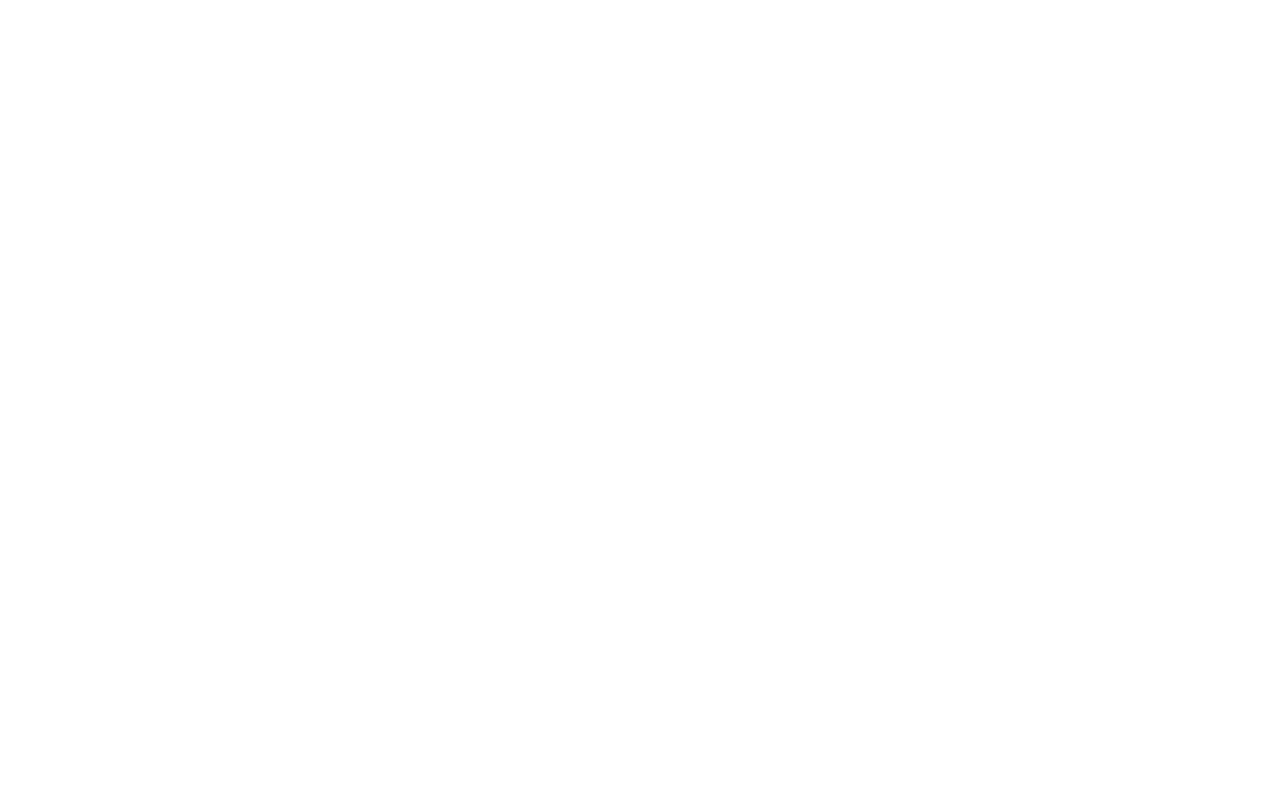
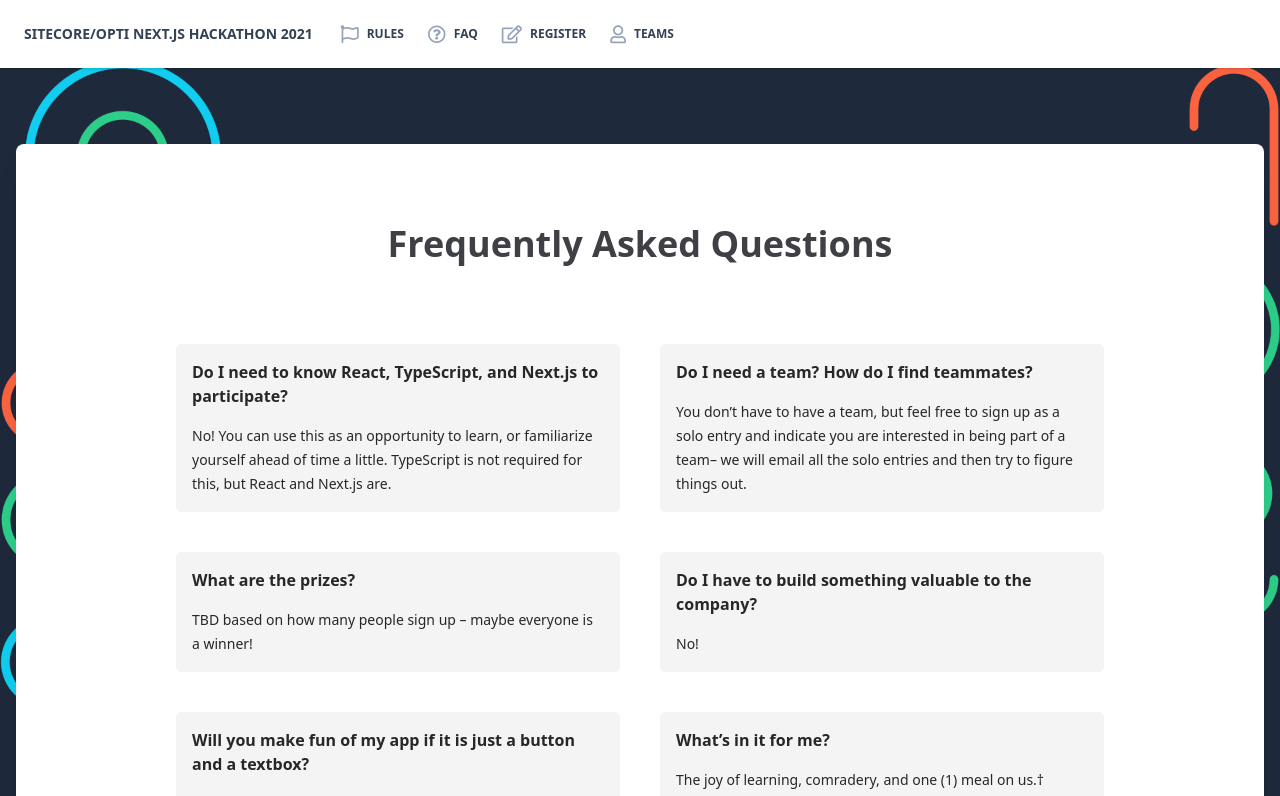
Before and after one commit to rsealperficient/hackathon-site, a Next.js app: page /faq in a window 1280 px wide. Before the commit this address had no page. Shown: the top 796 px of the page. Built offline with nearby package versions, Linux system fonts and the light colour scheme.

Commit message:
Add rules and faq

```diff
--- a/components/Boxever/Boxever.tsx
+++ b/components/Boxever/Boxever.tsx
@@ -15,7 +15,8 @@ export default function Boxever(props: boxeverProps) {
             target: '${props.apiTargetEndPoint}',
             cookie_domain: '${props.cookieDomain}',
             api_token: 'uz9h803ertuvxcb9jh2cu05t87at85nl',
-            web_flow_target: 'https://d35vb5cccm4xzp.cloudfront.net'
+            web_flow_target: 'https://d35vb5cccm4xzp.cloudfront.net',
+            pointOfSale: 'tworichardsmusicstore'
         };
         (function() {
             var s = document.createElement('script'); s.type = 'text/javascript'; s.async = true;
--- a/components/Boxever/BoxeverEngine.js
+++ b/components/Boxever/BoxeverEngine.js
@@ -7,6 +7,24 @@ export function createViewEvent(page) {
 export function identifyUser(page, email, firstname, lastname) {
   console.log(` -> Boxever.idenfityUser(${page})`);
   sendEvent(page, 'IDENTITY', email, firstname, lastname);
+}
+
+export function runPersonalization() {
+  var callFlowsContext = {
+    context: {
+      "channel": "WEB",   // update before using. e.g. “WEB”
+      "language": "EN",   // update before using. e.g. “en”
+      "currencyCode": "EUR",  // update before using. e.g. “EUR”
+      "pointOfSale": Boxever.pointOfSale, // or value from your data layer
+      "browserId": Boxever.getID(),
+      "clientKey": _boxever_settings.client_key,
+      "friendlyId": "rsexperience"
+    }
+  };
+
+  Boxever.callFlows(callFlowsContext, function(response) {
+    // use the response object
+  }, 'json');
 }
 
 export function createAddEvent(page, product) {
--- a/components/Navigation/IndexNavbar.tsx
+++ b/components/Navigation/IndexNavbar.tsx
@@ -42,13 +42,34 @@ export default function IndexNavbar() {
                 </Link>
               </li>
               <li className="flex items-center">
-                <a
-                  className="hover:text-blueGray-500 text-blueGray-700 px-3 py-4 lg:py-2 flex items-center text-xs uppercase font-bold"
-                  href="https://www.creative-tim.com/learning-lab/tailwind/nextjs/overview/notus?ref=nnjs-index-navbar"
-                >
-                  <i className="text-blueGray-400 far fa-file-alt text-lg leading-lg mr-2" />{" "}
-                  Theme Docs
-                </a>
+                <Link href="/faq">
+                  <a
+                    className="hover:text-blueGray-500 text-blueGray-700 px-3 py-4 lg:py-2 flex items-center text-xs uppercase font-bold"
+                  >
+                    <i className="text-blueGray-400 far fa-question-circle text-lg leading-lg mr-2" />{" "}
+                    FAQ
+                  </a>
+                </Link>
+              </li>
+              <li className="flex items-center">
+                <Link href="/register">
+                  <a
+                    className="hover:text-blueGray-500 text-blueGray-700 px-3 py-4 lg:py-2 flex items-center text-xs uppercase font-bold"
+                  >
+                    <i className="text-blueGray-400 far fa-edit text-lg leading-lg mr-2" />{" "}
+                    Register
+                  </a>
+                </Link>
+              </li>
+              <li className="flex items-center">
+                <Link href="/teams">
+                  <a
+                    className="hover:text-blueGray-500 text-blueGray-700 px-3 py-4 lg:py-2 flex items-center text-xs uppercase font-bold"
+                  >
+                    <i className="text-blueGray-400 far fa-user text-lg leading-lg mr-2" />{" "}
+                    Teams
+                  </a>
+                </Link>
               </li>
             </ul>
           </div>
--- a/layouts/Landing.tsx
+++ b/layouts/Landing.tsx
@@ -12,7 +12,7 @@ export default function Landing({ children }: IProps) {
     <>
       <IndexNavbar />
       <main>
-        <section className="relative w-full h-full py-40 min-h-screen">
+        <section className="relative w-full h-full py-20 min-h-screen">
           <div
             className="absolute top-0 w-full h-full bg-blueGray-800 bg-no-repeat bg-full"
             style={{
--- a/pages/_app.tsx
+++ b/pages/_app.tsx
@@ -15,7 +15,7 @@ type AppPropsWithLayout = AppProps &  {
 Router.events.on('routeChangeStart', url => {
   console.log(`Loading: ${url}`);
   console.log(`Rendering page ${window.location.href}`);
-  createViewEvent(window.location.href);
+  //createViewEvent(window.location.href);
 });
 
 function MyApp({ Component, pageProps }: AppPropsWithLayout) {
--- a/pages/_document.tsx
+++ b/pages/_document.tsx
@@ -15,11 +15,6 @@ class MyDocument extends Document {
         <body>
           <Main />
           <NextScript />
-          <Boxever
-            clientKey="psfu6uh05hsr9c34rptlr06dn864cqrx"
-            apiTargetEndPoint="https://api.boxever.com/v1.2"
-            cookieDomain="localhost"
-          />
         </body>
       </Html>
     );
--- /dev/null
+++ b/pages/faq.tsx
@@ -0,0 +1,67 @@
+import React, { ReactElement } from 'react';
+import Auth from '../layouts/Auth';
+import NextPageWithLayout from '../layouts/NextPageWithLayout';
+import Image from 'next/image';
+import Head from 'next/head';
+import Landing from '../layouts/Landing';
+
+const Faq: NextPageWithLayout = () => {
+    return (
+        <>
+            <Head>
+                <title>Sitecore/Opti Hackathon: Frequeytly Asked Questions</title>
+                <meta name="description" content="Generated by create next app" />
+            </Head>
+            <div className="container mx-auto px-4 h-full">
+                <div className="relative flex flex-col min-w-0 break-words bg-white w-full mb-6 shadow-xl rounded-lg mt-16">
+                    <div className="py-20 dark:bg-gray-600">
+                        <h1 className="text-4xl text-center text-gray-700 dark:text-gray-50 font-extrabold">Frequently Asked Questions</h1>
+
+                        <div className="grid grid-cols-1 md:grid-cols-2 gap-10 md:mx-40 mx-4 mt-20">
+                            <div className="text-gray-800 dark:text-gray-50 bg-gray-100 dark:bg-gray-700 rounded-md p-4">
+                                <h2 className="text-md font-semibold">Do I need to know React, TypeScript, and Next.js to participate?</h2>
+                                <p className="text-sm mt-4 font-light leading-6">No! You can use this as an opportunity to learn, or familiarize yourself ahead of time a little. TypeScript is not required for this, but React and Next.js are.</p>
+                            </div>
+                            <div className="text-gray-800 dark:text-gray-50 bg-gray-100 dark:bg-gray-700 rounded-md p-4">
+                                <h2 className="text-md font-semibold">Do I need a team? How do I find teammates?</h2>
+                                <p className="text-sm mt-4 font-light leading-6">You don’t have to have a team, but feel free to sign up as a solo entry and indicate you are interested in being part of a team– we will email all the solo entries and then try to figure things out.</p>
+                            </div>
+                            <div className="text-gray-800 dark:text-gray-50 bg-gray-100 dark:bg-gray-700 rounded-md p-4">
+                                <h2 className="text-md font-semibold">What are the prizes?</h2>
+                                <p className="text-sm mt-4 font-light leading-6">TBD based on how many people sign up – maybe everyone is a winner!</p>
+                            </div>
+                            <div className="text-gray-800 dark:text-gray-50 bg-gray-100 dark:bg-gray-700 rounded-md p-4">
+                                <h2 className="text-md font-semibold">Do I have to build something valuable to the company?</h2>
+                                <p className="text-sm mt-4 font-light leading-6">No!</p>
+                            </div>
+
+                            <div className="text-gray-800 dark:text-gray-50 bg-gray-100 dark:bg-gray-700 rounded-md p-4">
+                                <h2 className="text-md font-semibold">Will you make fun of my app if it is just a button and a textbox?</h2>
+                                <p className="text-sm mt-4 font-light leading-6">Next question...</p>
+                            </div>
+
+                            <div className="text-gray-800 dark:text-gray-50 bg-gray-100 dark:bg-gray-700 rounded-md p-4">
+                                <h2 className="text-md font-semibold">What’s in it for <strong>me</strong>? </h2>
+                                <p className="text-sm mt-4 font-light leading-6">The joy of learning, comradery, and one (1) meal on us.† Possibly prizes!</p>
+                            </div>
+                        </div>
+
+                        <div className="grid grid-cols-1 md:grid-cols-1 gap-10 md:mx-40 mx-4 mt-20">
+                            <p className="mb-4 text-lg leading-relaxed text-blueGray-700">
+                                † Perficient T&M Expense policy applies ($25 maximum, itemized receipt)
+                            </p>
+                        </div>
+                    </div>
+                </div>
+            </div>
+        </>
+    );
+};
+
+Faq.getLayout = function getLayout(page: ReactElement) {
+    return (
+        <Landing>{page}</Landing>
+    )
+}
+
+export default Faq;
--- a/pages/rules.tsx
+++ b/pages/rules.tsx
@@ -46,7 +46,8 @@ const Rules: NextPageWithLayout = () => {
                                     </p>
                                     <h2 className="mb-4 text-xl text-blueGray-700">Entry Requirements</h2>
                                     <p className="mb-4 text-lg leading-relaxed text-blueGray-700">
-
+                                        All teams are required to submit the following as part of their entry submission no later than the end of the Hackathon on Saturday, December 4th
+                                        at 12:30pm in the timezone local to your team.
                                     </p>
                                 </div>
                             </div>
```
Also changed, not shown: pages/teams.tsx (added, +37 -0 lines), styles/tailwind.css, 1 other file (tests, documents, lock files or other folders).
